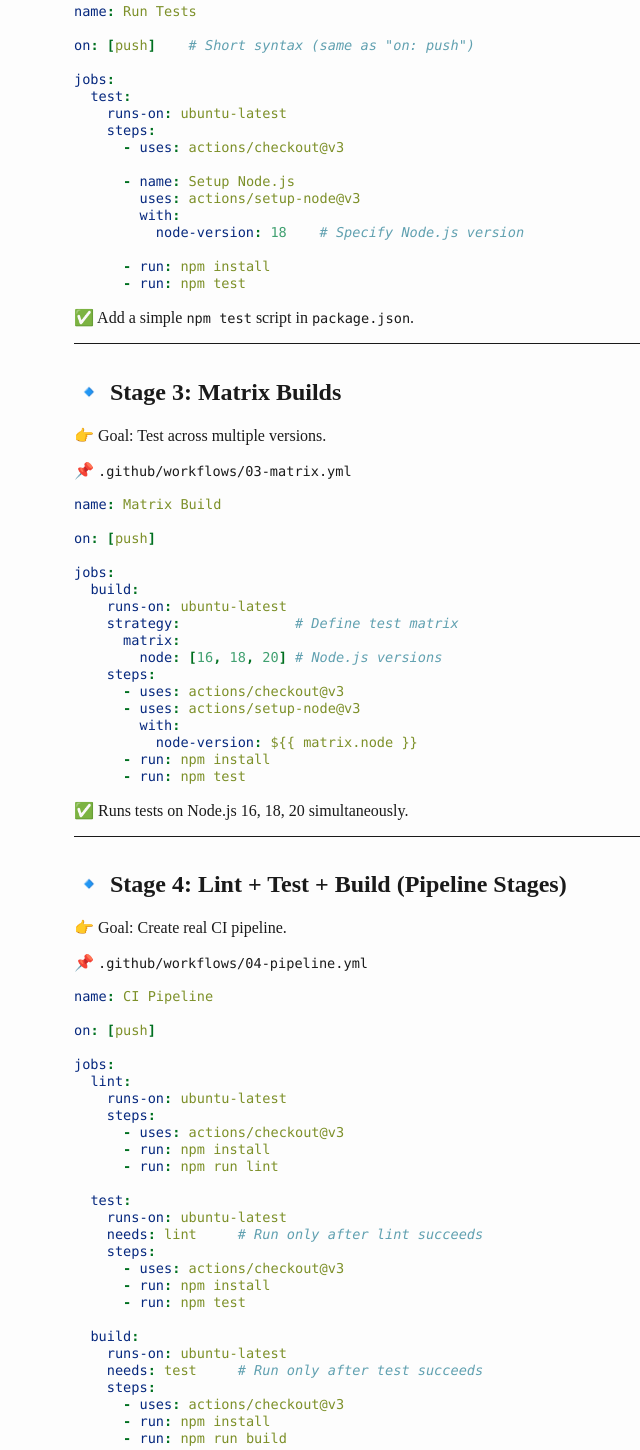
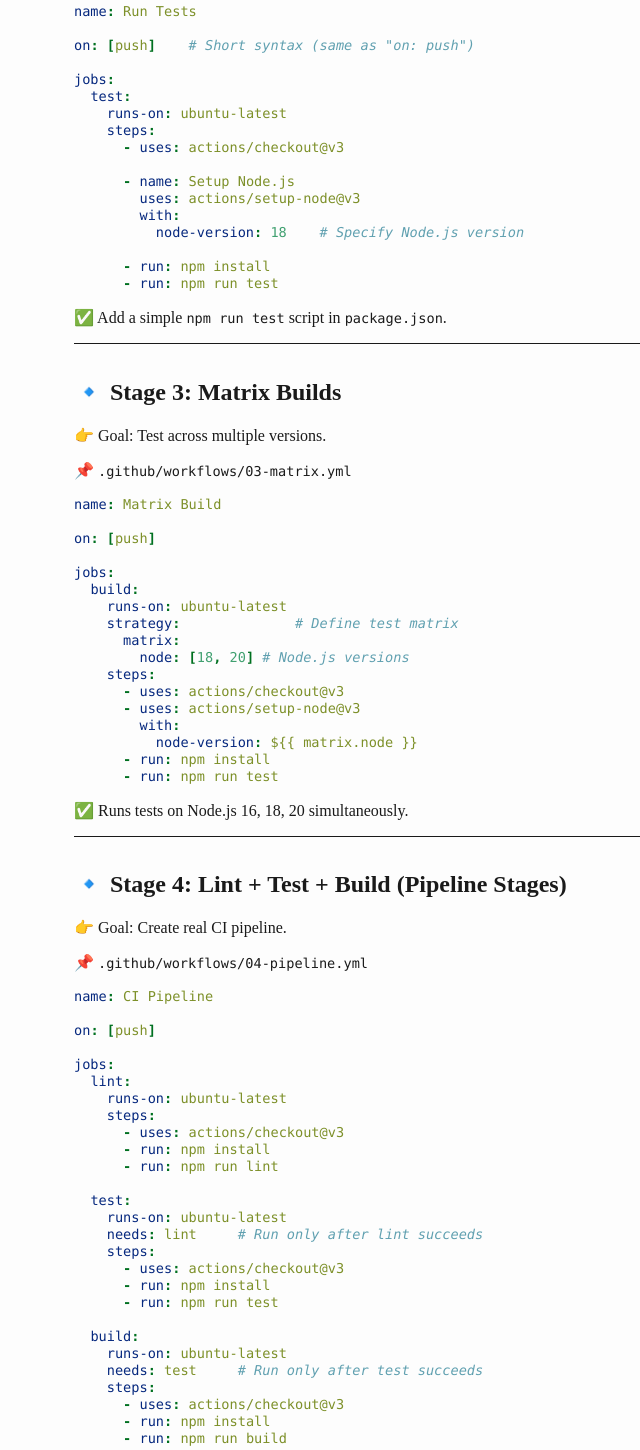
Before and after one commit to usmonovshohruxmirzo/ci-cd, a plain HTML site: page index.html in a window 1280 px wide. Shown: the part 1237-2687 px from the top of the page, without its empty margins (278-918 px from the left). Drawn offline with Linux system fonts and the light colour scheme.

Commit message:
deploy: 52cac540d2120ef2901c778923762d03f878bdcf

```diff
--- a/index.html
+++ b/index.html
@@ -305,8 +305,8 @@ class="sourceCode yaml"><code class="sourceCode yaml"><span id="cb2-1"><a href="
 <span id="cb2-14"><a href="#cb2-14" aria-hidden="true" tabindex="-1"></a><span class="at">          </span><span class="fu">node-version</span><span class="kw">:</span><span class="at"> </span><span class="dv">18</span><span class="co">    # Specify Node.js version</span></span>
 <span id="cb2-15"><a href="#cb2-15" aria-hidden="true" tabindex="-1"></a></span>
 <span id="cb2-16"><a href="#cb2-16" aria-hidden="true" tabindex="-1"></a><span class="at">      </span><span class="kw">-</span><span class="at"> </span><span class="fu">run</span><span class="kw">:</span><span class="at"> npm install</span></span>
-<span id="cb2-17"><a href="#cb2-17" aria-hidden="true" tabindex="-1"></a><span class="at">      </span><span class="kw">-</span><span class="at"> </span><span class="fu">run</span><span class="kw">:</span><span class="at"> npm test</span></span></code></pre></div>
-<p>✅ Add a simple <code>npm test</code> script in
+<span id="cb2-17"><a href="#cb2-17" aria-hidden="true" tabindex="-1"></a><span class="at">      </span><span class="kw">-</span><span class="at"> </span><span class="fu">run</span><span class="kw">:</span><span class="at"> npm run test</span></span></code></pre></div>
+<p>✅ Add a simple <code>npm run test</code> script in
 <code>package.json</code>.</p>
 <hr />
 <h2 id="stage-3-matrix-builds">🔹 Stage 3: Matrix Builds</h2>
@@ -322,14 +322,14 @@ class="sourceCode yaml"><code class="sourceCode yaml"><span id="cb3-1"><a href="
 <span id="cb3-7"><a href="#cb3-7" aria-hidden="true" tabindex="-1"></a><span class="at">    </span><span class="fu">runs-on</span><span class="kw">:</span><span class="at"> ubuntu-latest</span></span>
 <span id="cb3-8"><a href="#cb3-8" aria-hidden="true" tabindex="-1"></a><span class="at">    </span><span class="fu">strategy</span><span class="kw">:</span><span class="co">              # Define test matrix</span></span>
 <span id="cb3-9"><a href="#cb3-9" aria-hidden="true" tabindex="-1"></a><span class="at">      </span><span class="fu">matrix</span><span class="kw">:</span></span>
-<span id="cb3-10"><a href="#cb3-10" aria-hidden="true" tabindex="-1"></a><span class="at">        </span><span class="fu">node</span><span class="kw">:</span><span class="at"> </span><span class="kw">[</span><span class="dv">16</span><span class="kw">,</span><span class="at"> </span><span class="dv">18</span><span class="kw">,</span><span class="at"> </span><span class="dv">20</span><span class="kw">]</span><span class="co"> # Node.js versions</span></span>
+<span id="cb3-10"><a href="#cb3-10" aria-hidden="true" tabindex="-1"></a><span class="at">        </span><span class="fu">node</span><span class="kw">:</span><span class="at"> </span><span class="kw">[</span><span class="dv">18</span><span class="kw">,</span><span class="at"> </span><span class="dv">20</span><span class="kw">]</span><span class="co"> # Node.js versions</span></span>
 <span id="cb3-11"><a href="#cb3-11" aria-hidden="true" tabindex="-1"></a><span class="at">    </span><span class="fu">steps</span><span class="kw">:</span></span>
 <span id="cb3-12"><a href="#cb3-12" aria-hidden="true" tabindex="-1"></a><span class="at">      </span><span class="kw">-</span><span class="at"> </span><span class="fu">uses</span><span class="kw">:</span><span class="at"> actions/checkout@v3</span></span>
 <span id="cb3-13"><a href="#cb3-13" aria-hidden="true" tabindex="-1"></a><span class="at">      </span><span class="kw">-</span><span class="at"> </span><span class="fu">uses</span><span class="kw">:</span><span class="at"> actions/setup-node@v3</span></span>
 <span id="cb3-14"><a href="#cb3-14" aria-hidden="true" tabindex="-1"></a><span class="at">        </span><span class="fu">with</span><span class="kw">:</span></span>
 <span id="cb3-15"><a href="#cb3-15" aria-hidden="true" tabindex="-1"></a><span class="at">          </span><span class="fu">node-version</span><span class="kw">:</span><span class="at"> ${{ matrix.node }}</span></span>
 <span id="cb3-16"><a href="#cb3-16" aria-hidden="true" tabindex="-1"></a><span class="at">      </span><span class="kw">-</span><span class="at"> </span><span class="fu">run</span><span class="kw">:</span><span class="at"> npm install</span></span>
-<span id="cb3-17"><a href="#cb3-17" aria-hidden="true" tabindex="-1"></a><span class="at">      </span><span class="kw">-</span><span class="at"> </span><span class="fu">run</span><span class="kw">:</span><span class="at"> npm test</span></span></code></pre></div>
+<span id="cb3-17"><a href="#cb3-17" aria-hidden="true" tabindex="-1"></a><span class="at">      </span><span class="kw">-</span><span class="at"> </span><span class="fu">run</span><span class="kw">:</span><span class="at"> npm run test</span></span></code></pre></div>
 <p>✅ Runs tests on Node.js 16, 18, 20 simultaneously.</p>
 <hr />
 <h2 id="stage-4-lint-test-build-pipeline-stages">🔹 Stage 4: Lint + Test
@@ -355,7 +355,7 @@ class="sourceCode yaml"><code class="sourceCode yaml"><span id="cb4-1"><a href="
 <span id="cb4-16"><a href="#cb4-16" aria-hidden="true" tabindex="-1"></a><span class="at">    </span><span class="fu">steps</span><span class="kw">:</span></span>
 <span id="cb4-17"><a href="#cb4-17" aria-hidden="true" tabindex="-1"></a><span class="at">      </span><span class="kw">-</span><span class="at"> </span><span class="fu">uses</span><span class="kw">:</span><span class="at"> actions/checkout@v3</span></span>
 <span id="cb4-18"><a href="#cb4-18" aria-hidden="true" tabindex="-1"></a><span class="at">      </span><span class="kw">-</span><span class="at"> </span><span class="fu">run</span><span class="kw">:</span><span class="at"> npm install</span></span>
-<span id="cb4-19"><a href="#cb4-19" aria-hidden="true" tabindex="-1"></a><span class="at">      </span><span class="kw">-</span><span class="at"> </span><span class="fu">run</span><span class="kw">:</span><span class="at"> npm test</span></span>
+<span id="cb4-19"><a href="#cb4-19" aria-hidden="true" tabindex="-1"></a><span class="at">      </span><span class="kw">-</span><span class="at"> </span><span class="fu">run</span><span class="kw">:</span><span class="at"> npm run test</span></span>
 <span id="cb4-20"><a href="#cb4-20" aria-hidden="true" tabindex="-1"></a></span>
 <span id="cb4-21"><a href="#cb4-21" aria-hidden="true" tabindex="-1"></a><span class="at">  </span><span class="fu">build</span><span class="kw">:</span></span>
 <span id="cb4-22"><a href="#cb4-22" aria-hidden="true" tabindex="-1"></a><span class="at">    </span><span class="fu">runs-on</span><span class="kw">:</span><span class="at"> ubuntu-latest</span></span>
@@ -389,7 +389,7 @@ class="sourceCode yaml"><code class="sourceCode yaml"><span id="cb5-1"><a href="
 <span id="cb5-17"><a href="#cb5-17" aria-hidden="true" tabindex="-1"></a>            ${{ runner.os }}-node-</span>
 <span id="cb5-18"><a href="#cb5-18" aria-hidden="true" tabindex="-1"></a></span>
 <span id="cb5-19"><a href="#cb5-19" aria-hidden="true" tabindex="-1"></a><span class="at">      </span><span class="kw">-</span><span class="at"> </span><span class="fu">run</span><span class="kw">:</span><span class="at"> npm install</span></span>
-<span id="cb5-20"><a href="#cb5-20" aria-hidden="true" tabindex="-1"></a><span class="at">      </span><span class="kw">-</span><span class="at"> </span><span class="fu">run</span><span class="kw">:</span><span class="at"> npm test</span></span></code></pre></div>
+<span id="cb5-20"><a href="#cb5-20" aria-hidden="true" tabindex="-1"></a><span class="at">      </span><span class="kw">-</span><span class="at"> </span><span class="fu">run</span><span class="kw">:</span><span class="at"> npm run test</span></span></code></pre></div>
 <p>✅ Dependencies won’t reinstall every time.</p>
 <hr />
 <h2 id="stage-6-deploy-github-pages-example">🔹 Stage 6: Deploy (GitHub
```
